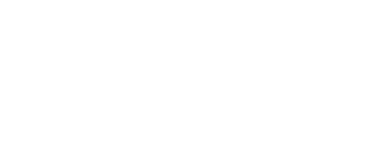
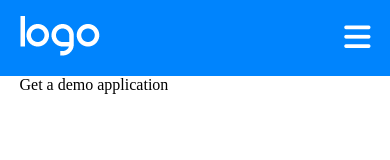
Before and after one commit to ghiottoandrea/htmlcss-responsive-layout, a plain HTML site: page index.html in a window 390 px wide. Drawn offline with Linux system fonts and the light colour scheme.

Commit message:
Add header mobile

```diff
--- a/assets/css/style.css
+++ b/assets/css/style.css
@@ -1,3 +1,10 @@
+.debug header {
+    /* height: 100px; */
+    /* background-color: lightblue; */
+}
+
+
+/* #region Utilites */
 * {
     margin: 0;
     padding: 0;
@@ -12,3 +19,59 @@
     --layout-mark: rgba(253, 193, 95, 1);
     --layout-lighter: white;
 }
+
+.container-sm {
+    width: 90%;
+    margin: auto;
+    max-width: 432px;
+}
+
+.row {
+    display: flex;
+    flex-wrap: ;
+}
+
+.col-4 {
+    width: calc((100%/12)*4);
+}
+
+.col-6 {
+    width: 50%;
+}
+
+.col-8 {
+    width: calc((100%/12)*8);
+}
+
+.col-12 {
+    width: 100%;
+}
+
+/* #endregion Utilites */
+
+/* #region Common */
+header {
+    background-color: var(--layout-primary);
+}
+
+nav {
+    display: flex;
+    padding: 1rem 0;
+    color: var(--layout-lighter);
+    align-items: center;
+}
+
+/* #endregion Common */
+
+/* #region Header */
+.left-menu {
+    width: 50%;
+}
+
+.right-menu {
+    width: 50%;
+    text-align: end;
+    font-size: 30px
+}
+
+/* #endregion Header */
--- a/index.html
+++ b/index.html
@@ -6,15 +6,38 @@
     <meta name="viewport" content="width=device-width, initial-scale=1.0">
     <title>Responsive layout</title>
     <link rel="stylesheet" href="./assets/css/style.css">
+    <link rel="stylesheet" href="https://cdnjs.cloudflare.com/ajax/libs/font-awesome/6.5.1/css/all.min.css"
+        integrity="sha512-DTOQO9RWCH3ppGqcWaEA1BIZOC6xxalwEsw9c2QQeAIftl+Vegovlnee1c9QX4TctnWMn13TZye+giMm8e2LwA=="
+        crossorigin="anonymous" referrerpolicy="no-referrer" />
 </head>
 
-<body>
+<body class="debug">
 
     <header id="side_header">
+        <nav class="container-sm">
+            <div class="left-menu">
+                <img src="./assets/img/logo.png" alt="" class="logo">
+            </div>
+            <div class="right-menu">
+                <i class="fa-solid fa-bars"></i>
+            </div>
+        </nav>
     </header>
     <!-- /#side_header -->
 
     <main id="side_main">
+
+        <section id="download">
+            <div class="container-sm">
+                <div class="row">
+                    <div class="col-12">
+                        <div class="card">
+                            Get a demo application
+                        </div>
+                    </div>
+                </div>
+            </div>
+        </section>
     </main>
     <!-- /#side_main -->
 
```
